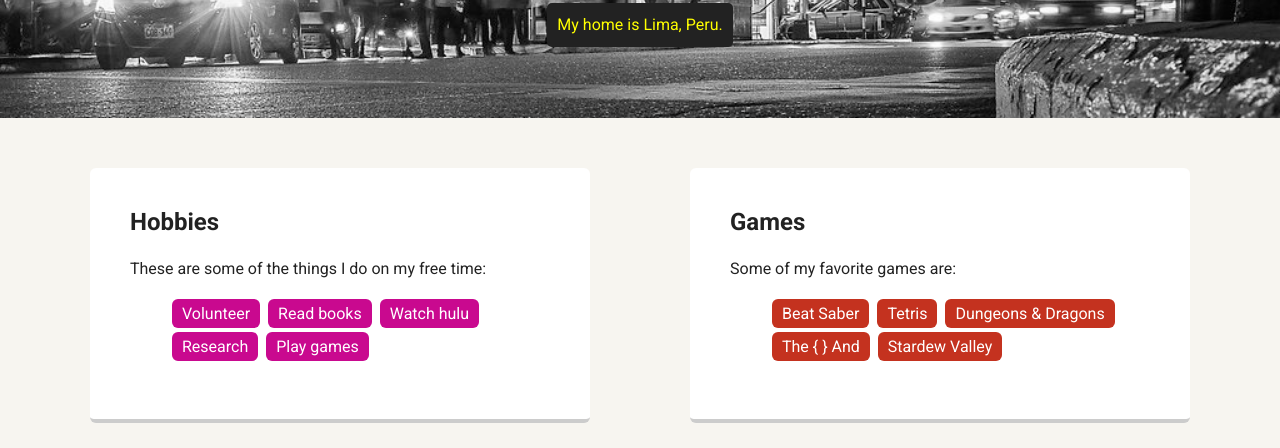
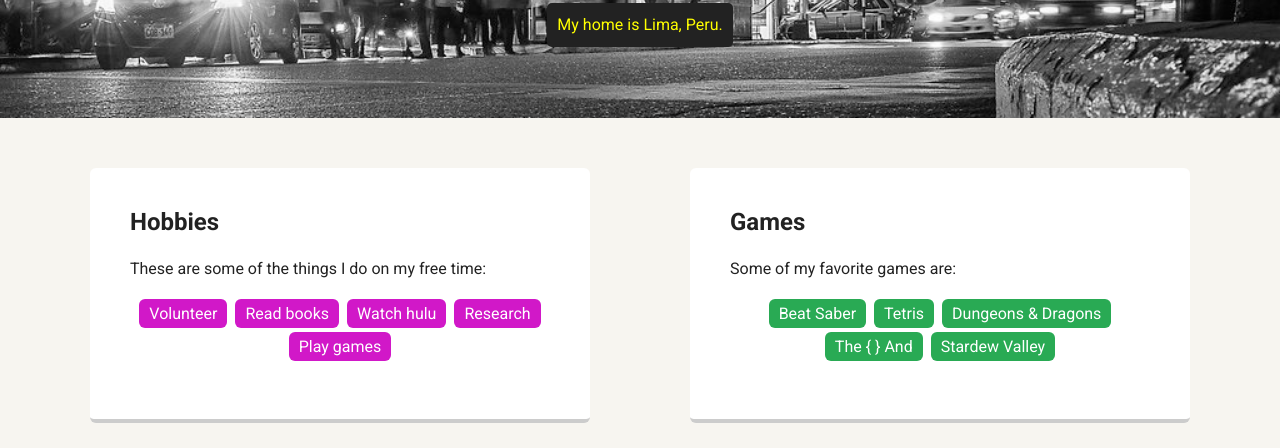
Before and after one commit to RoseCoolBeans/portfolio_update_v1, a plain HTML site: page hobbies.html in a window 1280 px wide. Shown: the part 352-800 px from the top of the page. Drawn offline with Linux system fonts and the light colour scheme; a web font is replaced by a local one.

Commit message:
updated list colors

```diff
--- a/styles.css
+++ b/styles.css
@@ -102,7 +102,7 @@ header .profile-image:hover {
   border-color: #ff99ff;
 }
 
-ul.skills, ul.interests, ul.projects {
+ul.skills, ul.experience, ul.projects, ul.hobbies, ul.games {
   padding: 0;
   text-align: center;
 }
@@ -217,18 +217,17 @@ a.social:hover {
   margin: 2px;
 }
 
-
 .projects li {
-  background: #1d95b3;
+  background: #4f73d6;
 
 }
 
 .hobbies li {
-  background: #c9098f;
+  background: #d118c8;
 
 }
 
 .games li {
-  background: #c4321f;
+  background: #29aa54;
 
 }
```
Also changed, not shown: experience.html (+1 -1 lines).
